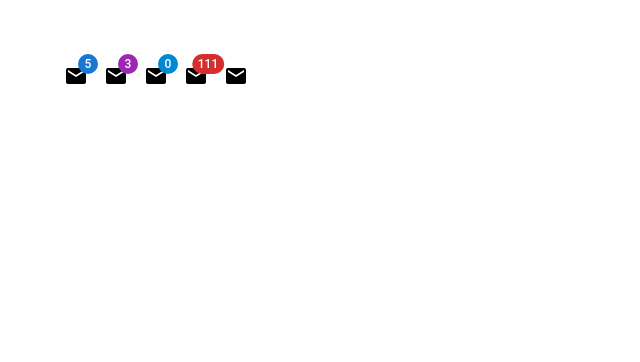
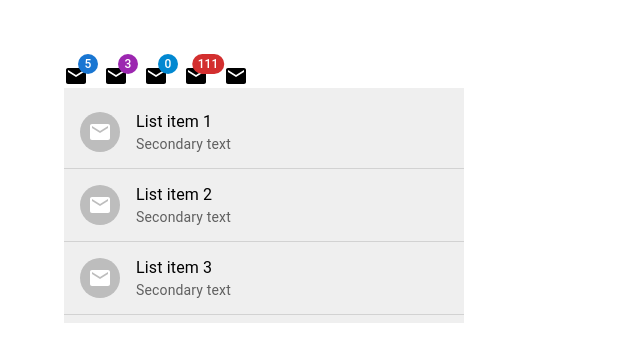
Before and after one commit to Zyar3k/material-ui_training, a React (Create React App) app: page / in a window 1280 px wide. Shown: the top 362 px of the page, without its empty margins (0-640 px from the left). Built offline with nearby package versions, Linux system fonts and the light colour scheme.

Commit message:
Mui list

```diff
--- a/src/App.tsx
+++ b/src/App.tsx
@@ -1,6 +1,7 @@
 import "./App.css";
 import MuiAvatar from "./components/MuiAvatar";
 import MuiBadge from "./components/MuiBadge";
+import MuiList from "./components/MuiList";
 // import MuiBottomNavigation from "./components/MuiBottomNavigation";
 // import MuiDrawer from "./components/MuiDrawer";
 // import MuiBreadcrumbs from "./components/MuiBreadcrumbs";
@@ -45,6 +46,7 @@
       {/* <MuiAvatar /> */}
       <MuiBadge />
       {/* <MuiBottomNavigation /> */}
+      <MuiList />
     </div>
   );
 }
--- /dev/null
+++ b/src/components/MuiList.tsx
@@ -0,0 +1,58 @@
+import {
+  Box,
+  List,
+  ListItem,
+  ListItemText,
+  ListItemIcon,
+  Avatar,
+  ListItemAvatar,
+  ListItemButton,
+  Divider,
+} from "@mui/material";
+import MailIcon from "@mui/icons-material/Mail";
+
+const MuiList = () => {
+  return (
+    <Box sx={{ width: "400px", bgcolor: "#efefef" }}>
+      <List>
+        <ListItem disablePadding>
+          <ListItemButton>
+            <ListItemIcon>
+              <ListItemAvatar>
+                <Avatar>
+                  <MailIcon />
+                </Avatar>
+              </ListItemAvatar>
+            </ListItemIcon>
+            <ListItemText primary="List item 1" secondary="Secondary text" />
+          </ListItemButton>
+        </ListItem>
+        <Divider />
+        <ListItem>
+          <ListItemIcon>
+            <ListItemAvatar>
+              <Avatar>
+                <MailIcon />
+              </Avatar>
+            </ListItemAvatar>
+          </ListItemIcon>
+          <ListItemText primary="List item 2" secondary="Secondary text" />
+        </ListItem>
+        <Divider />
+        <ListItem>
+          <ListItemIcon>
+            <ListItemAvatar>
+              <Avatar>
+                <MailIcon />
+              </Avatar>
+            </ListItemAvatar>
+          </ListItemIcon>
+          <ListItemText primary="List item 3" secondary="Secondary text" />
+        </ListItem>
+        <Divider />
+      </List>
+    </Box>
+  );
+};
+
+export default MuiList;
```
